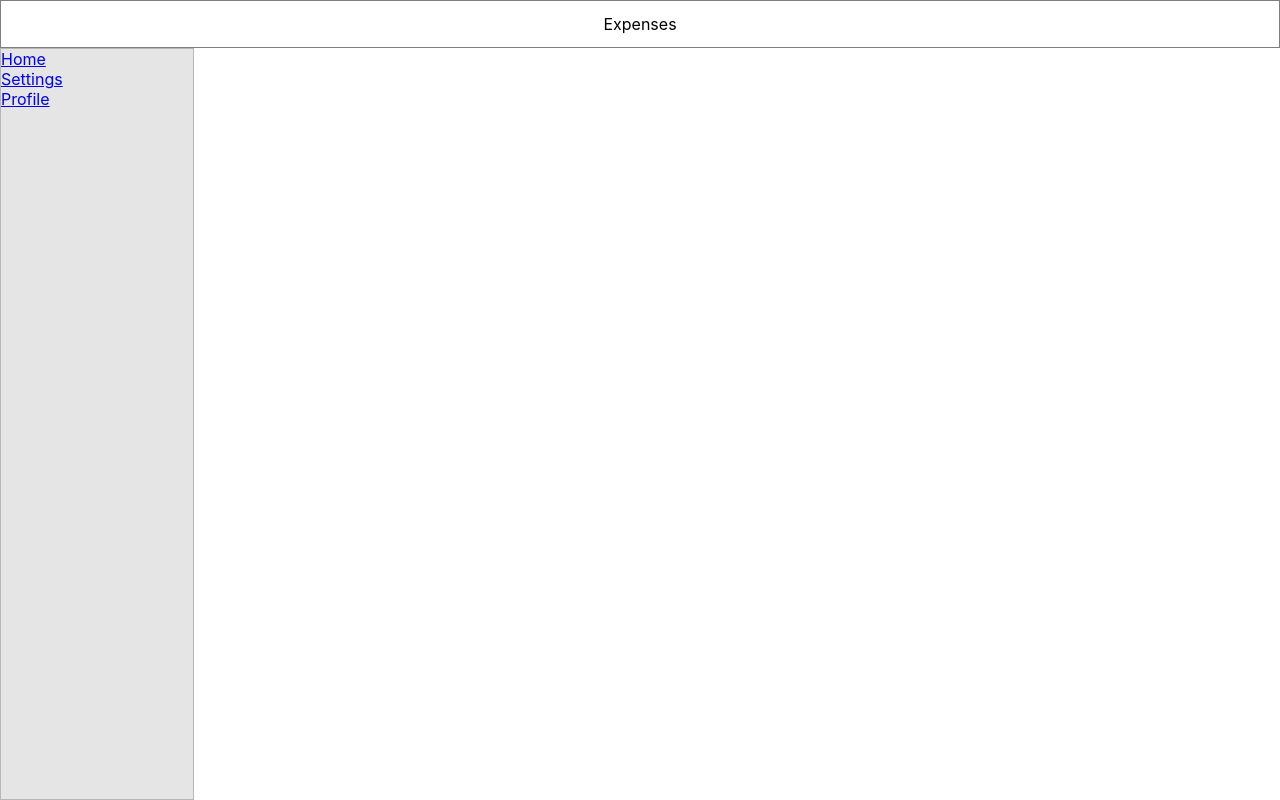
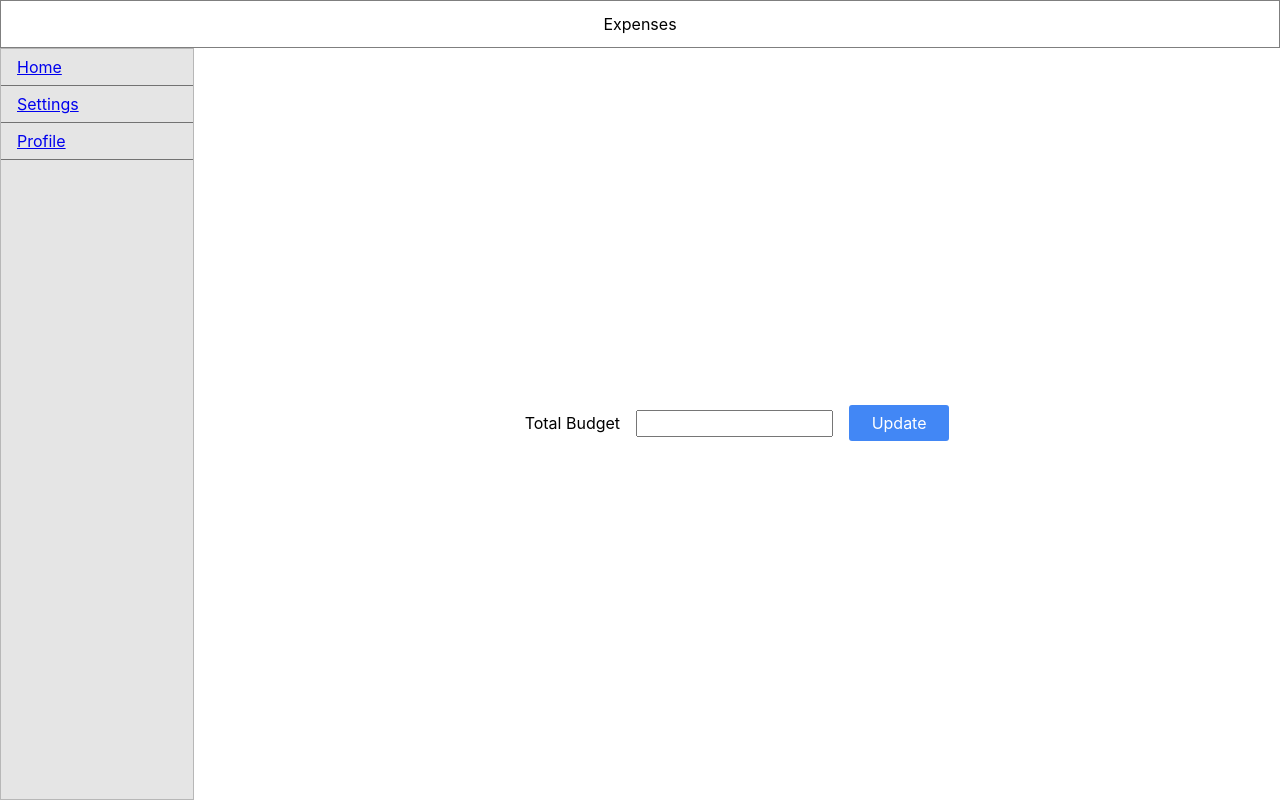
Before and after one commit to archna-kumari/ems, a React (Create React App) app: page /settings in a window 1280 px wide. Built offline with nearby package versions, Linux system fonts and the light colour scheme.

Commit message:
setting initial commit

```diff
--- a/src/App.css
+++ b/src/App.css
@@ -1,6 +1,7 @@
 .right-main-container{
   height:calc(100vh - 50px);
   overflow: auto;
+  width: 85%;
 }
 
 .d-flex{
@@ -33,3 +34,16 @@
   border: solid 1px rgba(0,0,0,0.2);
   background: rgba(0,0,0,0.1);
 }
+
+
+.primary-btn{
+  min-width:100px;
+  display: flex;
+  align-items: center;
+  justify-content: center;
+  background: #4287f5;
+  color: #fff;
+  font-weight:400;
+  padding: 8px 0px;
+  border-radius: 3px;
+}
--- a/src/App.js
+++ b/src/App.js
@@ -4,6 +4,7 @@ import './App.css';
 import SideBar from './components/common/SideBar'
 import NavBar from './components/common/NavBar';
 import Expense from './components/expenses/Expense';
+import Setting from './components/setting/Setting';
 
 class App extends React.Component {
   render() {
@@ -15,8 +16,9 @@ class App extends React.Component {
             <div className="sidebar-main-container">
               <SideBar />
             </div>
-            <div className="right-main-container">
+            <div className="d-flex justify-content-center align-items-center right-main-container">
              <Route exact path="/" component={Expense} />
+             <Route exact path="/settings" component={Setting} />
             </div>
           </div>
         </Router>
--- a/src/components/common/common.css
+++ b/src/components/common/common.css
@@ -3,3 +3,8 @@
 
     border:solid 1px rgba(0,0,0,0.5)
 }
+
+.sidebar-item{
+    padding: 8px 16px;
+    border-bottom: solid 1px rgba(0,0,0,0.5);
+}
--- /dev/null
+++ b/src/components/setting/Setting.js
@@ -0,0 +1,38 @@
+import React, { Component } from 'react'
+import './setting.css';
+
+class Setting extends Component {
+    constructor(props){
+        super(props);
+        this.state = {
+            budget:''
+        }
+        this.updateBudget = this.updateBudget.bind(this)
+        this.onChange = this.onChange.bind(this);
+    }
+
+    updateBudget(e){
+        console.log(this.state.budget);
+    }
+
+    onChange(e){
+        this.setState({[e.target.name]:e.target.value})
+    }
+
+
+    render() {
+        return (
+            <div className="setting-container">
+                <div className="d-flex align-items-center add-budget">
+                    <div>Total Budget</div>
+                    <input type="text" className="budget-input" name="budget" value={this.state.budget} onChange={this.onChange} />
+                    <div className="primary-btn" onClick={this.updateBudget}>Update</div>
+                </div>
+            </div>
+        )
+    }
+}
+
+
+
+export default Setting
--- /dev/null
+++ b/src/components/setting/setting.css
@@ -0,0 +1,4 @@
+.budget-input{
+    padding: 4px 8px;
+    margin: 0px 16px;
+}
```
Also changed, not shown: src/components/setting/categoryItem.js (added).
